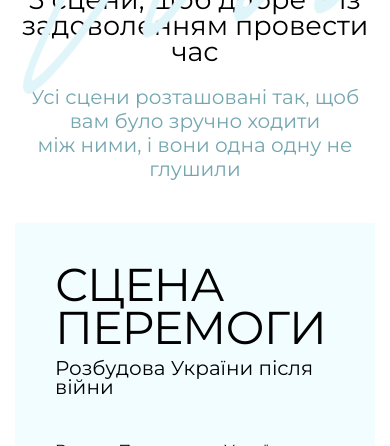
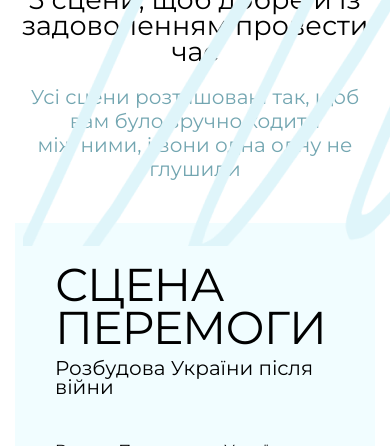
Before and after one commit to Vitalik-13/victori-of-Ukraine, a plain HTML site: page index.html in a window 390 px wide. Shown: the part 724-1170 px from the top of the page. Drawn offline with Linux system fonts and the light colour scheme.

Commit message:
add nwe size

```diff
--- a/index.html
+++ b/index.html
@@ -48,7 +48,7 @@
       </main>
       <div class="two-main-foto4ka">
      <img src="image/medium-shot-woman-holding-ukranian-flag 1.png" alt="" class="woman">
-     <img src="image/Фон.png" alt="" class="fone-fon">
+     <img src="image/Фон-mobile.png" alt="" class="fone-fon">
      </div>
     </section>
     <section class="section-two">
```
Also changed, not shown: image/Фон-mobile.png (added).
